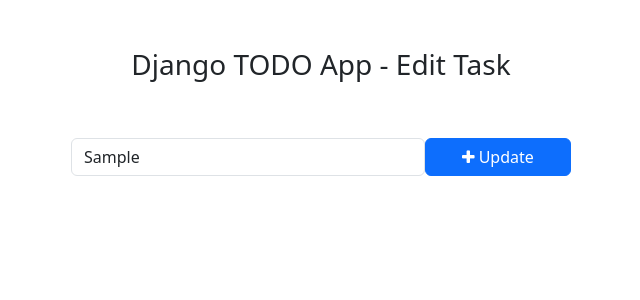
After one commit to Amityadav1020/ToDo-using-Django, a Django app: page /todo/edit_task/1/ in a window 1280 px wide. The commit adds this page. Shown: the top 300 px of the page, without its empty margins (319-959 px from the left). Run offline with Django 5.2, Linux system fonts and the light colour scheme; tables that the repository leaves empty hold one stand-in row (values such as "Sample post").

Commit message:
Todo App Final

```diff
--- /dev/null
+++ b/templates/edit_task.html
@@ -0,0 +1,31 @@
+<!DOCTYPE html>
+<html lang="en">
+<head>
+    <meta charset="UTF-8">
+    <meta name="viewport" content="width=device-width, initial-scale=1.0">
+    <title>Edit Task - Django Todo App</title>
+
+    <link href="https://cdn.jsdelivr.net/npm/bootstrap@5.3.0-alpha1/dist/css/bootstrap.min.css" rel="stylesheet" integrity="sha384-GLhlTQ8iRABdZLl6O3oVMWSktQOp6b7In1Zl3/Jr59b6EGGoI1aFkw7cmDA6j6gD" crossorigin="anonymous">
+    <script src="https://cdn.jsdelivr.net/npm/bootstrap@5.3.0-alpha1/dist/js/bootstrap.bundle.min.js" integrity="sha384-w76AqPfDkMBDXo30jS1Sgez6pr3x5MlQ1ZAGC+nuZB+EYdgRZgiwxhTBTkF7CXvN" crossorigin="anonymous"></script>
+    <!-- Font Awesome Icons -->
+    <link rel="stylesheet" href="https://cdnjs.cloudflare.com/ajax/libs/font-awesome/4.7.0/css/font-awesome.min.css">
+
+
+</head>
+<body>
+    <div class="container">
+        <h3 class="pt-5 pb-5 text-center">Django TODO App - Edit Task</h3>
+        <form action="{% url 'edit_task' get_task.id %}" method="POST" style="width: 500px; margin: auto;">
+                    {% csrf_token %}
+                    <div class="form-group">
+                        <span style="display: flex;" >
+                            <input type="text" name="task" class="form-control" placeholder="Add a task" value="{{get_task.task}}">
+                            <button type="submit" class="btn btn-primary" style="width: 200px;"><i class="fa fa-plus"></i> Update</button>
+                        </span>
+                    </div>
+                </form>
+    </div>
+
+
+</body>
+</html>
--- a/todo/urls.py
+++ b/todo/urls.py
@@ -1,5 +1,19 @@
 from django.urls import path
 from . import views
 urlpatterns = [
+    # Add Task Feature
     path('addTask/',views.addTask, name='addTask'),
+
+    # Mark as done feature
+    path('mark_as_done/<int:pk>/',views.mark_as_done, name='mark_as_done'),
+
+    # Mark as Undone Feature
+    path('mark_as_undone/<int:pk>/',views.mark_as_undone, name='mark_as_undone'),
+
+    # Edit Feature
+    path('edit_task/<int:pk>/',views.edit_task, name='edit_task'),
+
+    #Delete Feature
+    path('delete_task/<int:pk>/',views.delete_task, name='delete_task'),
+
 ]
--- a/todo/views.py
+++ b/todo/views.py
@@ -1,4 +1,4 @@
-from django.shortcuts import render,redirect
+from django.shortcuts import render,redirect,get_object_or_404
 from django.http import HttpResponse
 from .models import Task
 
@@ -7,3 +7,36 @@
     task = request.POST['task']
     Task.objects.create(task=task)
     return redirect('home')
+
+def mark_as_done(request, pk):
+    task = get_object_or_404(Task, pk=pk)
+    # print(task)
+    task.isCompleted = True
+    task.save()
+    return redirect('home')
+
+def mark_as_undone(request, pk):
+    task = get_object_or_404(Task, pk=pk)
+    # print(task)
+    task.isCompleted = False
+    task.save()
+    return redirect('home')
+
+def edit_task(request, pk):
+    get_task = get_object_or_404(Task, pk=pk)
+    if request.method == 'POST':
+        new_task = request.POST['task']
+        # print(new_task)
+        get_task.task = new_task
+        get_task.save()
+        return redirect('home')
+    else:
+        context = {
+            'get_task':get_task,
+        }
+        return render(request, 'edit_task.html', context)
+
+def delete_task(request, pk):
+    get_task = get_object_or_404(Task, pk=pk)
+    get_task.delete()
+    return redirect('home')
--- a/todo_main/views.py
+++ b/todo_main/views.py
@@ -3,8 +3,12 @@
 from todo.models import Task
 def home(request):
     tasks = Task.objects.filter(isCompleted=False).order_by('-updated_at')  #'-' is used for we get the data in descending order, by defult it is ascending order
+
+    completed_task = Task.objects.filter(isCompleted=True).order_by('-updated_at')
+    # print(completed_task)
     # print(tasks)
     context = {
         'tasks': tasks,
+        'completed_task' : completed_task,
     }
     return render(request, 'home.html',context)
```
Also changed, not shown: templates/home.html (+10 -4 lines).
